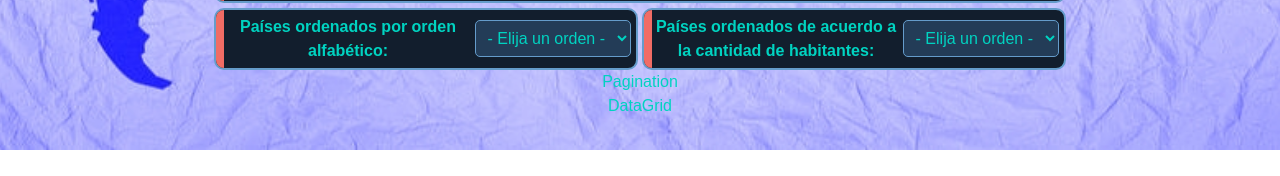
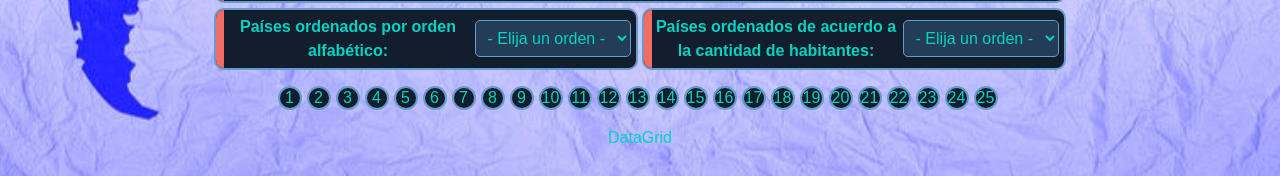
Before and after one commit to MauricioMTejada/PI-Countries-Frontend, a React (Create React App) app: page /home in a window 1280 px wide. Shown: the part 960-1136 px from the top of the page. Before the commit the page ends 1110 px from the top, so only its background shows below. Built offline with nearby package versions, Linux system fonts and the light colour scheme.

Commit message:
'Pagination' to Redux

```diff
--- a/src/components/Pagination/Pagination.jsx
+++ b/src/components/Pagination/Pagination.jsx
@@ -1,7 +1,61 @@
-import React from 'react'
+import React, { useState } from "react";
+import { useDispatch, useSelector } from "react-redux";
+import style from "./Pagination.module.css";
+import { mainPage } from "../../redux/actions/index";
 
 export const Pagination = () => {
-  return (
-    <div>Pagination</div>
-  )
-}
+
+    const dispatch = useDispatch();
+
+    // Arreglo de Países:
+        const allPaises = useSelector((state) => state.paises);
+
+	// Número de página actual:
+        const activePage = useSelector((state) => state.mainPage);
+
+	// Cantidad de elementos a renderizar:
+	    const presentarPaises = 10;
+	// Último elemento:
+	    const indexOfLastCountry = activePage * presentarPaises;
+	// Primer elemento:
+	    const indexOfFirstCounty = indexOfLastCountry - presentarPaises;
+	// Extraigo del array los elementos a renderizar
+        const currentCountry = allPaises.slice(
+            indexOfFirstCounty,
+            indexOfLastCountry
+        );
+
+	// Función que setea el número de página a renderizar:
+	const handlePaginado = (pageNumber) => {
+        dispatch(mainPage(pageNumber));
+		console.log(pageNumber);
+	};
+
+	// Array de números de paginado a los que se le dará un vínculo:
+        const pageNumbers = [];
+        for (let i = 0; i < Math.ceil(allPaises.length / presentarPaises); i++) {
+            pageNumbers.push(i + 1);
+        }
+
+	return (
+		<nav>
+			<ul style={{ paddingInlineStart: "0px" }}>
+				{pageNumbers.length > 1 &&
+					pageNumbers.map((number) => (
+						<a
+							className={style.numeroContainer}
+							key={"a" + number}
+							href={`#${number}a`}>
+							<span
+								href={`#${number}`}
+								key={number}
+								className={style.numeroStyle}
+								onClick={() => handlePaginado(number)}>
+								{number}
+							</span>
+						</a>
+					))}
+			</ul>
+		</nav>
+	);
+};
--- /dev/null
+++ b/src/components/Pagination/Pagination.module.css
@@ -0,0 +1,20 @@
+.numeroContainer {
+    margin-right: 5px;
+    display: inline-flex;
+    justify-content: center;
+    align-items: center;
+    width: 20px;
+    height: 20px;
+    border-radius: 50%;
+    background-color: #121e2d;
+    border: 2px solid #659ccb;
+  }
+
+  .numeroStyle {
+    text-decoration: none;
+    color: #00d3c1;
+    cursor: pointer;
+    padding: 0;
+    /* font-size: 1rem; */
+    /* line-height: 20px; */
+  }
```
